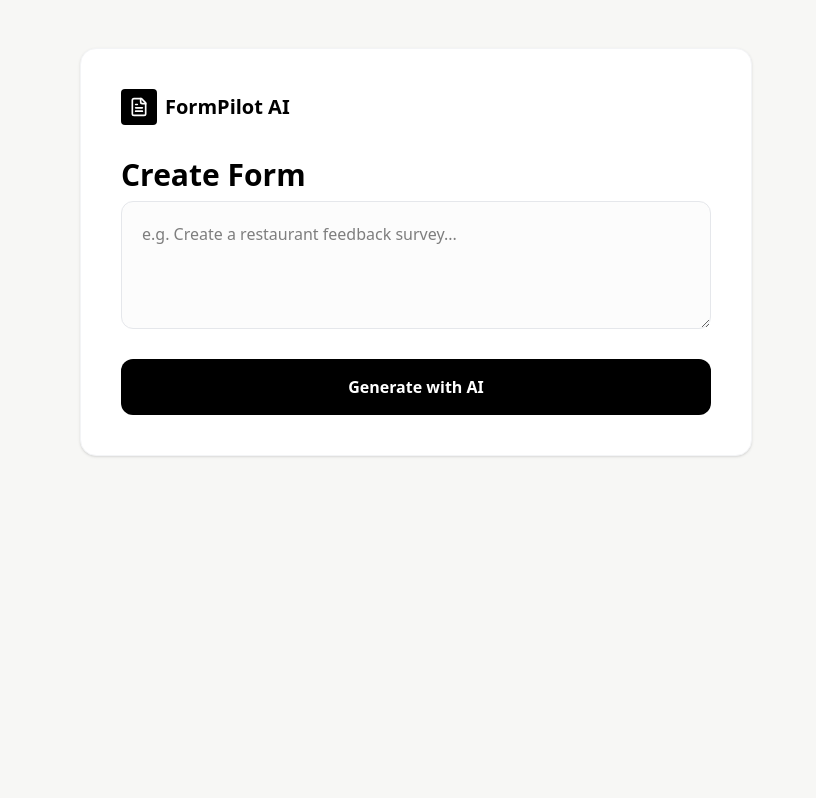
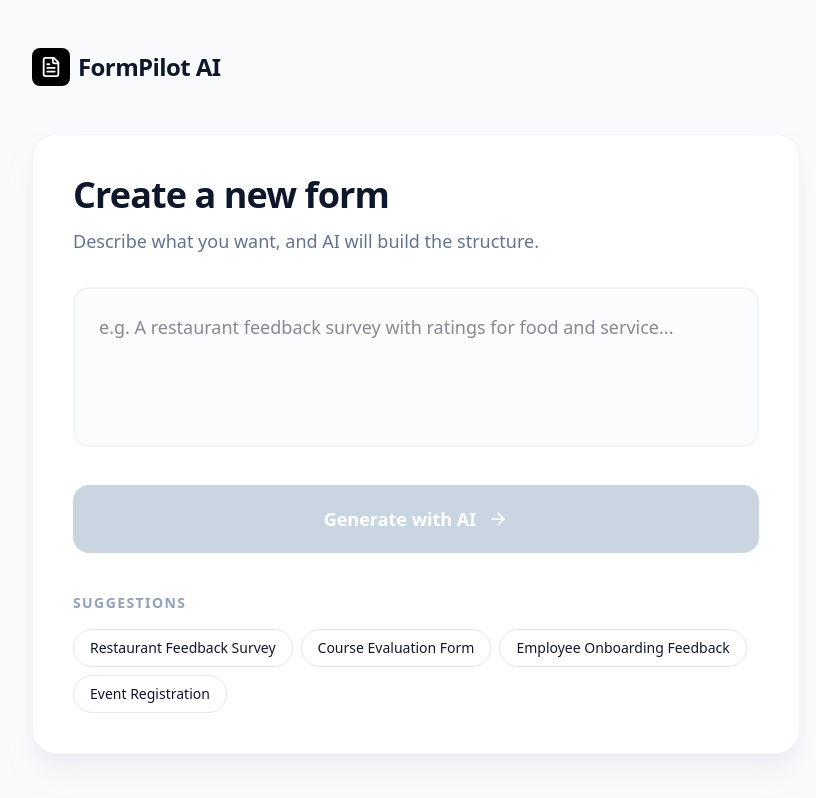
Before and after one commit to AyushSinhaCS/formpilot-ai-pro, a React (Vite) app: page /create in a window 1280 px wide. Shown: the top 798 px of the page, without its empty margins (224-1040 px from the left). Built offline with nearby package versions, Linux system fonts and the light colour scheme.

Commit message:
UI: Restored suggestions, animations, and fixed publish logic

```diff
--- a/src/pages/CreateFormPage.tsx
+++ b/src/pages/CreateFormPage.tsx
@@ -1,13 +1,23 @@
 import { useState } from "react";
 import { useNavigate } from "react-router-dom";
-import { Loader2, FileText, CheckCircle2 } from "lucide-react";
+import { Loader2, FileText, CheckCircle2, Copy, ArrowRight } from "lucide-react";
+import { motion, AnimatePresence } from "framer-motion";
 
 export default function CreateFormPage() {
   const [prompt, setPrompt] = useState("");
   const [isGenerating, setIsGenerating] = useState(false);
+  const [isPublishing, setIsPublishing] = useState(false);
   const [generatedForm, setGeneratedForm] = useState<any>(null);
   const [publishedUrl, setPublishedUrl] = useState<string | null>(null);
+  const [copied, setCopied] = useState(false);
   const navigate = useNavigate();
+
+  const suggestions = [
+    "Restaurant Feedback Survey",
+    "Course Evaluation Form",
+    "Employee Onboarding Feedback",
+    "Event Registration"
+  ];
 
   const handleGenerate = async () => {
     if (!prompt.trim()) return;
@@ -21,86 +31,168 @@
       const data = await response.json();
       setGeneratedForm(data);
     } catch (error) {
-      alert("AI Generation failed.");
+      alert("AI Generation failed. Check Render logs.");
     } finally {
       setIsGenerating(false);
     }
   };
 
   const handlePublish = async () => {
+    if (!generatedForm) return;
+    setIsPublishing(true);
     const id = Math.random().toString(36).substring(7);
     try {
-      await fetch("/api/forms", {
+      const res = await fetch("/api/forms", {
         method: "POST",
         headers: { "Content-Type": "application/json" },
         body: JSON.stringify({ id, ...generatedForm })
       });
+
+      if (!res.ok) throw new Error("Database save failed");
+
       setPublishedUrl(`${window.location.origin}/form/${id}`);
     } catch (e) {
-      alert("Failed to publish.");
+      alert("Failed to publish form. Try again.");
+    } finally {
+      setIsPublishing(false);
+    }
+  };
+
+  const copyToClipboard = () => {
+    if (publishedUrl) {
+      navigator.clipboard.writeText(publishedUrl);
+      setCopied(true);
+      setTimeout(() => setCopied(false), 2000);
     }
   };
 
   return (
-    <div className="min-h-screen bg-[#f7f7f5] p-12">
-      <div className="max-w-2xl mx-auto bg-white p-10 rounded-2xl shadow-sm border border-gray-100">
-        <div className="flex items-center gap-2 mb-8 cursor-pointer" onClick={() => navigate("/")}>
-          <div className="bg-black p-2 rounded text-white"><FileText size={20} /></div>
-          <span className="font-bold text-xl">FormPilot AI</span>
+    <div className="min-h-screen bg-[#f9fafb] p-6 md:p-12 font-sans text-slate-900">
+      <div className="max-w-3xl mx-auto">
+        <div
+          className="flex items-center gap-2 mb-12 cursor-pointer w-fit group"
+          onClick={() => navigate("/")}
+        >
+          <div className="bg-black p-2 rounded-lg text-white group-hover:scale-110 transition-transform">
+            <FileText size={22} />
+          </div>
+          <span className="font-bold text-2xl tracking-tight">FormPilot AI</span>
         </div>
 
+        <AnimatePresence mode="wait">
           {!generatedForm ? (
-          <>
-            <h1 className="text-3xl font-bold mb-2">Create Form</h1>
+            <motion.div
+              initial={{ opacity: 0, y: 20 }}
+              animate={{ opacity: 1, y: 0 }}
+              exit={{ opacity: 0, y: -20 }}
+              className="bg-white p-8 md:p-10 rounded-3xl shadow-xl shadow-slate-200/50 border border-slate-100"
+            >
+              <h1 className="text-4xl font-extrabold mb-3 tracking-tight">Create a new form</h1>
+              <p className="text-slate-500 mb-8 text-lg">Describe what you want, and AI will build the structure.</p>
+
+              <div className="relative mb-8">
                 <textarea
                   value={prompt}
                   onChange={(e) => setPrompt(e.target.value)}
-              className="w-full h-32 p-5 border border-gray-200 rounded-xl mb-6 outline-none bg-[#fcfcfc]"
-              placeholder="e.g. Create a restaurant feedback survey..."
+                  className="w-full h-40 p-6 border-2 border-slate-100 rounded-2xl focus:border-black focus:ring-0 transition-all outline-none bg-slate-50/50 text-lg resize-none"
+                  placeholder="e.g. A restaurant feedback survey with ratings for food and service..."
                 />
+              </div>
+
               <button
                 onClick={handleGenerate}
-              disabled={isGenerating}
-              className="w-full bg-black text-white py-4 rounded-xl font-bold flex items-center justify-center"
+                disabled={isGenerating || !prompt.trim()}
+                className="w-full bg-black hover:bg-slate-800 disabled:bg-slate-300 text-white py-5 rounded-2xl font-bold text-lg flex items-center justify-center gap-3 transition-all active:scale-[0.98]"
               >
                 {isGenerating ? <Loader2 className="animate-spin" /> : "Generate with AI"}
+                {!isGenerating && <ArrowRight size={20} />}
               </button>
-          </>
+
+              <div className="mt-10">
+                <p className="text-sm font-semibold text-slate-400 uppercase tracking-widest mb-4">Suggestions</p>
+                <div className="flex flex-wrap gap-2">
+                  {suggestions.map((s) => (
+                    <button
+                      key={s}
+                      onClick={() => setPrompt(`Create a ${s}`)}
+                      className="px-4 py-2 bg-white border border-slate-200 rounded-full text-sm font-medium hover:border-black hover:bg-slate-50 transition-all"
+                    >
+                      {s}
+                    </button>
+                  ))}
+                </div>
+              </div>
+            </motion.div>
           ) : (
-          <div className="animate-in fade-in slide-in-from-bottom-4 duration-500">
-            <h2 className="text-2xl font-bold mb-6">Preview: {generatedForm.title}</h2>
+            <motion.div
+              initial={{ opacity: 0, scale: 0.95 }}
+              animate={{ opacity: 1, scale: 1 }}
+              className="bg-white p-8 md:p-10 rounded-3xl shadow-xl border border-slate-100"
+            >
+              <div className="flex justify-between items-start mb-8">
+                <div>
+                  <p className="text-blue-600 font-bold text-sm uppercase tracking-wider mb-1">Preview Mode</p>
+                  <h2 className="text-3xl font-extrabold tracking-tight">{generatedForm.title}</h2>
+                </div>
+                {!publishedUrl && (
+                  <button
+                    onClick={() => setGeneratedForm(null)}
+                    className="text-slate-400 hover:text-black font-medium text-sm"
+                  >
+                    Start Over
+                  </button>
+                )}
+              </div>
 
-            {/* THIS IS THE MISSING PART: Displaying the questions */}
-            <div className="space-y-6 mb-8">
-              {generatedForm.questions.map((q: any, index: number) => (
-                <div key={index} className="p-4 bg-gray-50 rounded-lg border border-gray-100">
-                  <p className="font-medium text-gray-900 mb-2">{q.question}</p>
-                  <div className="h-10 w-full bg-white border border-gray-200 rounded-md"></div>
+              <div className="space-y-4 mb-10">
+                {generatedForm.questions.map((q: any, idx: number) => (
+                  <div key={idx} className="p-5 bg-slate-50 rounded-2xl border border-slate-100">
+                    <p className="font-semibold text-slate-800 mb-3">{q.question}</p>
+                    <div className="h-12 w-full bg-white border border-slate-200 rounded-xl px-4 flex items-center text-slate-400 text-sm italic">
+                      User will type {q.type} response here...
+                    </div>
                   </div>
                 ))}
               </div>
 
               {publishedUrl ? (
-              <div className="p-6 bg-green-50 border border-green-200 rounded-xl">
-                <div className="flex items-center gap-2 text-green-700 font-bold mb-2">
-                  <CheckCircle2 size={20} /> Form is live!
+                <div className="p-8 bg-green-50 border-2 border-green-100 rounded-3xl animate-in zoom-in-95 duration-300">
+                  <div className="flex items-center gap-3 text-green-700 font-bold text-xl mb-4">
+                    <CheckCircle2 size={26} className="text-green-500" />
+                    Your form is live!
                   </div>
+                  <div className="flex gap-2">
                     <input
                       readOnly
                       value={publishedUrl}
-                  className="w-full p-2 bg-white border border-green-200 rounded text-sm text-blue-600 underline"
+                      className="flex-1 p-4 bg-white border border-green-200 rounded-xl text-slate-600 font-mono text-sm"
                     />
+                    <button
+                      onClick={copyToClipboard}
+                      className="bg-green-600 text-white px-6 rounded-xl font-bold hover:bg-green-700 transition-colors flex items-center gap-2"
+                    >
+                      {copied ? "Copied!" : <><Copy size={18} /> Copy</>}
+                    </button>
+                  </div>
+                  <button
+                    onClick={() => window.open(publishedUrl, '_blank')}
+                    className="w-full mt-4 py-3 text-green-700 font-semibold hover:underline"
+                  >
+                    View Live Page →
+                  </button>
                 </div>
               ) : (
                 <button
                   onClick={handlePublish}
-                className="w-full bg-black text-white py-4 rounded-xl font-bold"
+                  disabled={isPublishing}
+                  className="w-full bg-black hover:bg-slate-800 text-white py-5 rounded-2xl font-extrabold text-xl shadow-lg shadow-slate-200 active:scale-[0.99] transition-all flex justify-center items-center gap-3"
                 >
-                Confirm & Publish
+                  {isPublishing ? <Loader2 className="animate-spin" /> : "Confirm & Publish Form"}
                 </button>
               )}
-          </div>
+            </motion.div>
           )}
+        </AnimatePresence>
       </div>
     </div>
   );
```
Lines whose indentation alone changed are shown as unchanged.
